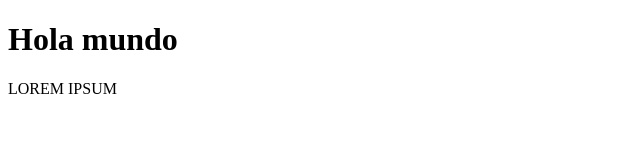
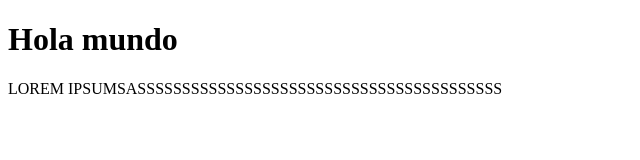
Before and after one commit to FMOL107/git-prueba, a plain HTML site: page index.html in a window 1280 px wide. Shown: the whole page, without its empty margins (0-640 px from the left). Drawn offline with Linux system fonts and the light colour scheme.

Commit message:
agregue SSSSs en el <p>

```diff
--- a/index.html
+++ b/index.html
@@ -8,6 +8,6 @@
 </head>
 <body>
     <h1>Hola mundo</h1>
-    <p>LOREM IPSUM</p>
+    <p>LOREM IPSUMSASSSSSSSSSSSSSSSSSSSSSSSSSSSSSSSSSSSSSSSSS</p>
 </body>
 </html>
```
